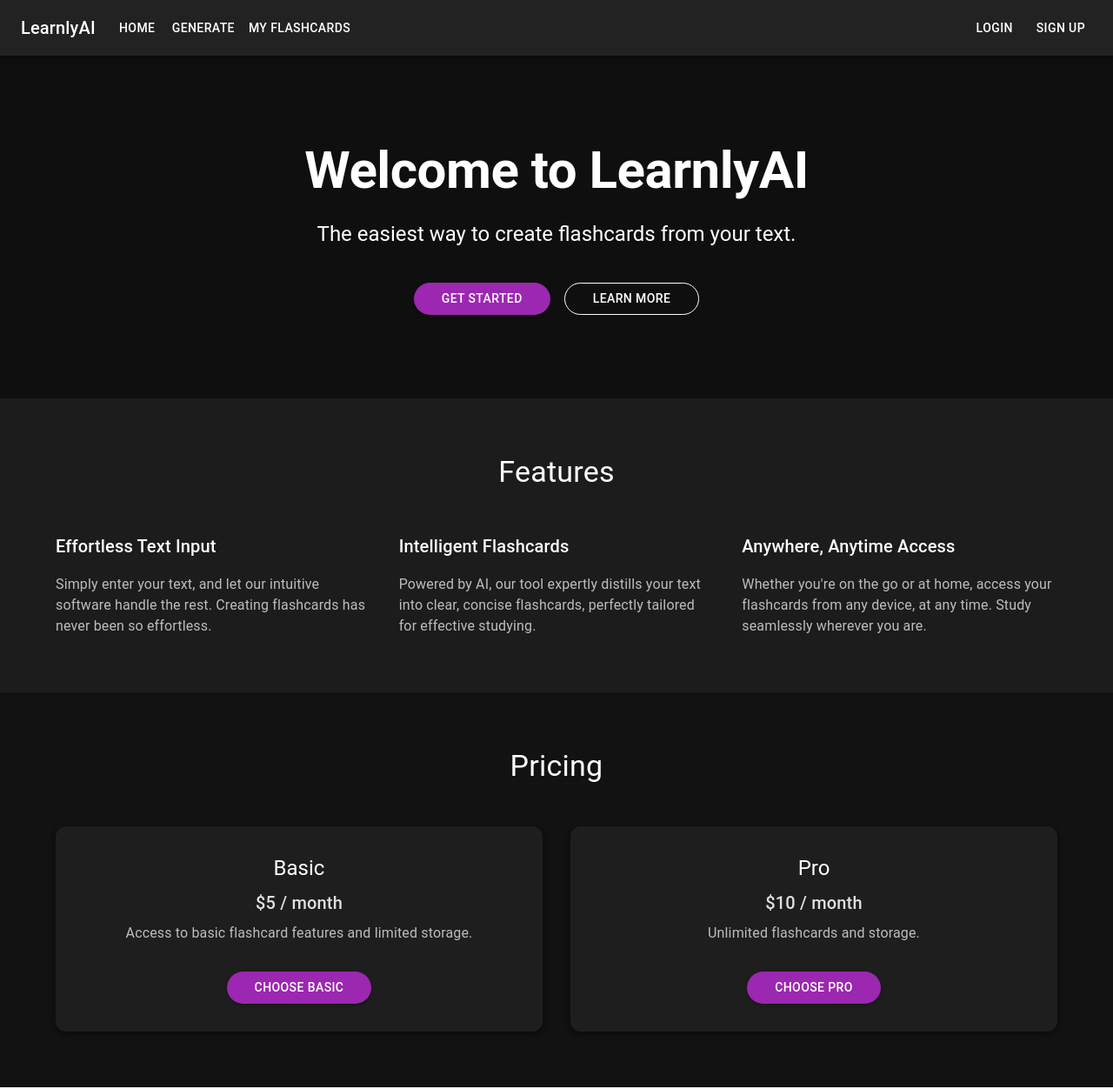
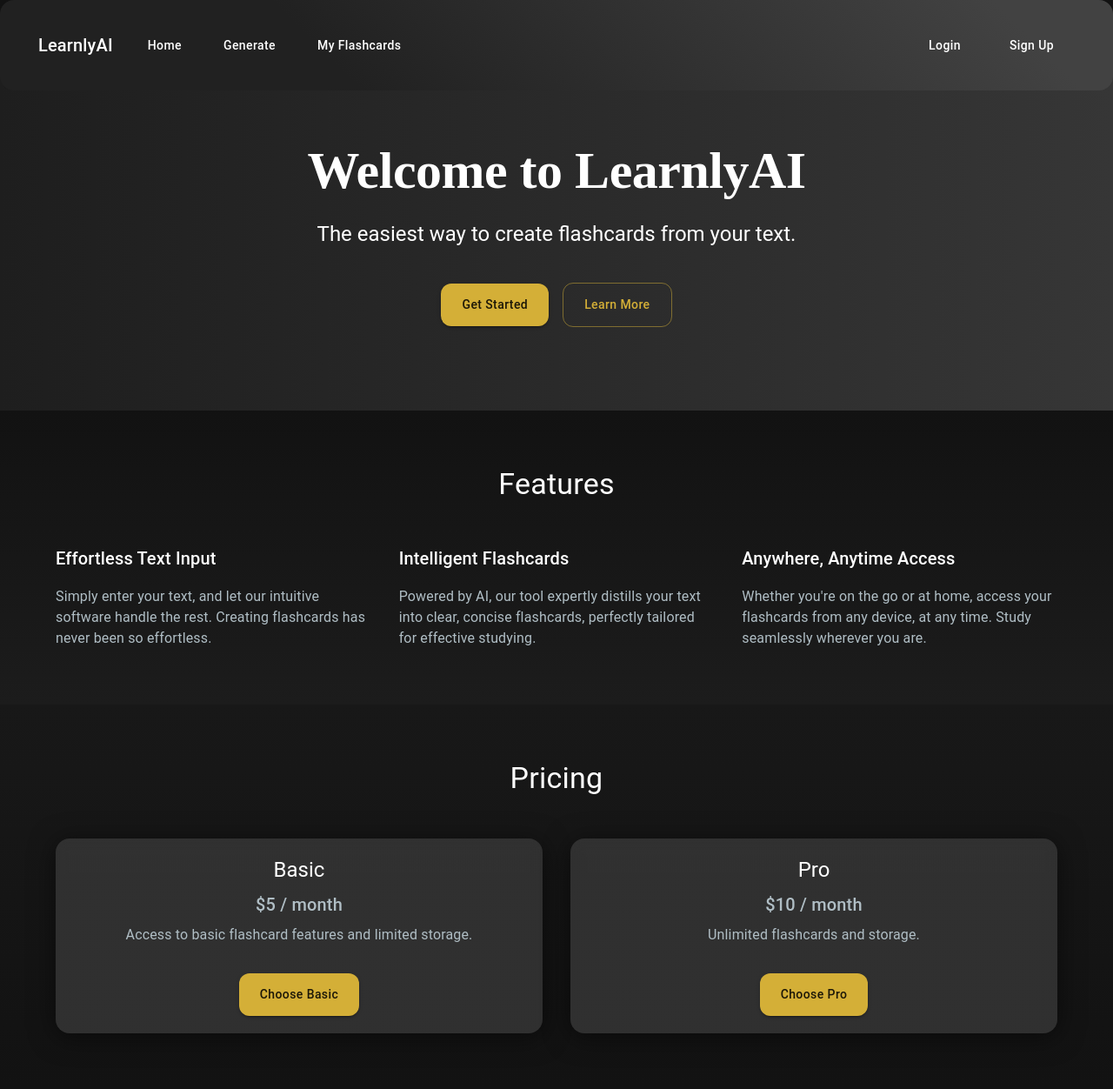
Before and after one commit to SalmaanRauf/LearnlyAI, a Next.js app: page / in a window 1280 px wide. Shown: the whole page at 87% size. Built offline with nearby package versions, Linux system fonts and the light colour scheme; no server answers.

Commit message:
fully functional

```diff
--- a/app/layout.js
+++ b/app/layout.js
@@ -2,6 +2,7 @@ import './globals.css';
 import { ClerkProvider } from '@clerk/nextjs';
 import { Inter } from 'next/font/google';
 import Header from '../components/Header';
+import Providers from '../components/Providers';
 
 const inter = Inter({ subsets: ['latin'] });
 
@@ -15,10 +16,10 @@ export default function RootLayout({ children }) {
     <ClerkProvider>
       <html lang="en">
         <body className={inter.className}>
-          {/* Global persistent header */}
-          <Header />
-          {/* Padding-top to prevent content being hidden behind the fixed header */}
-          <main style={{ paddingTop: '64px' }}>{children}</main>
+          <Providers>
+            <Header />
+            <main style={{ paddingTop: '64px' }}>{children}</main>
+          </Providers>
         </body>
       </html>
     </ClerkProvider>
--- a/app/page.js
+++ b/app/page.js
@@ -25,14 +25,13 @@ export default function FlashcardSaaS() {
 
       {/* Hero Section */}
       <Box
-        sx={{ textAlign: 'center', py: 12, bgcolor: '#0f0f0f', color: 'white' }}
+        sx={{
+          textAlign: 'center',
+          py: 12,
+          background: 'linear-gradient(90deg, #1e1e1e 0%, #363636 100%)'
+        }}
       >
-        <Typography
-          variant="h2"
-          component="h1"
-          gutterBottom
-          sx={{ fontWeight: 'bold' }}
-        >
+        <Typography variant="h2" component="h1" gutterBottom sx={{ fontWeight: 'bold' }}>
           Welcome to LearnlyAI
         </Typography>
         <Typography variant="h5" component="h2" gutterBottom>
@@ -41,7 +40,7 @@ export default function FlashcardSaaS() {
         <Button
           variant="contained"
           color="secondary"
-          sx={{ mt: 4, mr: 2, borderRadius: '50px', px: 4 }}
+          sx={{ mt: 4, mr: 2 }}
           onClick={handleGetStarted}
         >
           Get Started
@@ -49,55 +48,41 @@ export default function FlashcardSaaS() {
         <Button
           variant="outlined"
           color="secondary"
-          sx={{
-            mt: 4,
-            borderRadius: '50px',
-            px: 4,
-            color: 'white',
-            borderColor: 'white',
-          }}
+          sx={{ mt: 4 }}
         >
           Learn More
         </Button>
       </Box>
 
       {/* Features Section */}
-      <Box sx={{ bgcolor: '#1c1c1c', py: 8 }}>
+      <Box sx={{ py: 8, background: 'linear-gradient(180deg, #121212, #1c1c1c)' }}>
         <Container>
-          <Typography
-            variant="h4"
-            component="h2"
-            gutterBottom
-            sx={{ color: 'white', textAlign: 'center', mb: 6 }}
-          >
+          <Typography variant="h4" component="h2" gutterBottom sx={{ textAlign: 'center', mb: 6 }}>
             Features
           </Typography>
           <Grid container spacing={4}>
             <Grid item xs={12} md={4}>
-              <Typography variant="h6" sx={{ color: 'white', mb: 2 }}>
+              <Typography variant="h6" sx={{ mb: 2 }}>
                 Effortless Text Input
               </Typography>
-              <Typography sx={{ color: 'grey.400' }}>
-                Simply enter your text, and let our intuitive software handle the
-                rest. Creating flashcards has never been so effortless.
+              <Typography color="text.secondary">
+                Simply enter your text, and let our intuitive software handle the rest. Creating flashcards has never been so effortless.
               </Typography>
             </Grid>
             <Grid item xs={12} md={4}>
-              <Typography variant="h6" sx={{ color: 'white', mb: 2 }}>
+              <Typography variant="h6" sx={{ mb: 2 }}>
                 Intelligent Flashcards
               </Typography>
-              <Typography sx={{ color: 'grey.400' }}>
-                Powered by AI, our tool expertly distills your text into clear,
-                concise flashcards, perfectly tailored for effective studying.
+              <Typography color="text.secondary">
+                Powered by AI, our tool expertly distills your text into clear, concise flashcards, perfectly tailored for effective studying.
               </Typography>
             </Grid>
             <Grid item xs={12} md={4}>
-              <Typography variant="h6" sx={{ color: 'white', mb: 2 }}>
+              <Typography variant="h6" sx={{ mb: 2 }}>
                 Anywhere, Anytime Access
               </Typography>
-              <Typography sx={{ color: 'grey.400' }}>
-                Whether you're on the go or at home, access your flashcards from any
-                device, at any time. Study seamlessly wherever you are.
+              <Typography color="text.secondary">
+                Whether you're on the go or at home, access your flashcards from any device, at any time. Study seamlessly wherever you are.
               </Typography>
             </Grid>
           </Grid>
@@ -105,55 +90,40 @@ export default function FlashcardSaaS() {
       </Box>
 
       {/* Pricing Section */}
-      <Box sx={{ bgcolor: '#121212', py: 8, textAlign: 'center' }}>
+      <Box sx={{ py: 8, textAlign: 'center', background: 'linear-gradient(180deg, #181818, #121212)' }}>
         <Container>
-          <Typography
-            variant="h4"
-            component="h2"
-            gutterBottom
-            sx={{ color: 'white', mb: 6 }}
-          >
+          <Typography variant="h4" component="h2" gutterBottom sx={{ mb: 6 }}>
             Pricing
           </Typography>
           <Grid container spacing={4} justifyContent="center">
             <Grid item xs={12} md={6}>
-              <Paper elevation={4} sx={{ p: 4, bgcolor: '#1e1e1e', borderRadius: 3 }}>
-                <Typography variant="h5" sx={{ color: 'white' }} gutterBottom>
+              <Paper elevation={4}>
+                <Typography variant="h5" gutterBottom>
                   Basic
                 </Typography>
-                <Typography variant="h6" sx={{ color: 'grey.300' }} gutterBottom>
+                <Typography variant="h6" gutterBottom color="text.secondary">
                   $5 / month
                 </Typography>
-                <Typography sx={{ color: 'grey.400' }}>
+                <Typography color="text.secondary">
                   Access to basic flashcard features and limited storage.
                 </Typography>
-                <Button
-                  variant="contained"
-                  color="secondary"
-                  sx={{ mt: 4, borderRadius: '50px', px: 4 }}
-                  href="/subscribe/basic"
-                >
+                <Button variant="contained" color="secondary" sx={{ mt: 4 }} href="/subscribe/basic">
                   Choose Basic
                 </Button>
               </Paper>
             </Grid>
             <Grid item xs={12} md={6}>
-              <Paper elevation={4} sx={{ p: 4, bgcolor: '#1e1e1e', borderRadius: 3 }}>
-                <Typography variant="h5" sx={{ color: 'white' }} gutterBottom>
+              <Paper elevation={4}>
+                <Typography variant="h5" gutterBottom>
                   Pro
                 </Typography>
-                <Typography variant="h6" sx={{ color: 'grey.300' }} gutterBottom>
+                <Typography variant="h6" gutterBottom color="text.secondary">
                   $10 / month
                 </Typography>
-                <Typography sx={{ color: 'grey.400' }}>
+                <Typography color="text.secondary">
                   Unlimited flashcards and storage.
                 </Typography>
-                <Button
-                  variant="contained"
-                  color="secondary"
-                  sx={{ mt: 4, borderRadius: '50px', px: 4 }}
-                  href="/subscribe/pro"
-                >
+                <Button variant="contained" color="secondary" sx={{ mt: 4 }} href="/subscribe/pro">
                   Choose Pro
                 </Button>
               </Paper>
--- a/app/sign-in/[[...sign-in]]/page.js
+++ b/app/sign-in/[[...sign-in]]/page.js
@@ -6,7 +6,7 @@ export default function SignInPage() {
   return (
     <Box
       sx={{
-        bgcolor: '#0f0f0f',
+        backgroundColor: 'background.default',
         minHeight: '100vh',
         display: 'flex',
         flexDirection: 'column',
@@ -27,7 +27,7 @@ export default function SignInPage() {
           flexDirection="column"
           justifyContent="center"
           alignItems="center"
-          sx={{ textAlign: 'center', mt: 8, color: 'white' }}
+          sx={{ textAlign: 'center', mt: 8 }}
         >
           <Typography variant="h4" component="h1" gutterBottom>
             Sign In
--- a/app/sign-up/[[...sign-up]]/page.js
+++ b/app/sign-up/[[...sign-up]]/page.js
@@ -6,7 +6,7 @@ export default function SignUpPage() {
   return (
     <Box
       sx={{
-        bgcolor: '#0f0f0f',
+        backgroundColor: 'background.default',
         minHeight: '100vh',
         display: 'flex',
         flexDirection: 'column',
@@ -27,7 +27,7 @@ export default function SignUpPage() {
           flexDirection="column"
           justifyContent="center"
           alignItems="center"
-          sx={{ textAlign: 'center', mt: 8, color: 'white' }}
+          sx={{ textAlign: 'center', mt: 8 }}
         >
           <Typography variant="h4" component="h1" gutterBottom>
             Sign Up
--- a/app/subscribe/basic/page.js
+++ b/app/subscribe/basic/page.js
@@ -7,12 +7,12 @@ export default function BasicPlan() {
   const router = useRouter();
 
   return (
-    <Container maxWidth="md" sx={{ pt: 10 }}>
+    <Container maxWidth="md" sx={{ pt: 10, minHeight: 'calc(100vh - 64px)' }}>
       <Box display="flex" flexDirection="column" alignItems="center" mt={4}>
         <Typography variant="h4" component="h1" gutterBottom>
           Basic Plan - Free for Now!
         </Typography>
-        <Typography variant="body1" gutterBottom>
+        <Typography variant="body1" gutterBottom color="text.secondary">
           The Basic plan is free for now while we build additional features and subscription options.
         </Typography>
         <Button variant="contained" sx={{ mt: 4 }} onClick={() => router.push('/')}>
--- a/app/subscribe/pro/page.js
+++ b/app/subscribe/pro/page.js
@@ -7,12 +7,12 @@ export default function ProPlan() {
   const router = useRouter();
 
   return (
-    <Container maxWidth="md" sx={{ pt: 10 }}>
+    <Container maxWidth="md" sx={{ pt: 10, minHeight: 'calc(100vh - 64px)' }}>
       <Box display="flex" flexDirection="column" alignItems="center" mt={4}>
         <Typography variant="h4" component="h1" gutterBottom>
           Pro Plan - Free for Now!
         </Typography>
-        <Typography variant="body1" gutterBottom>
+        <Typography variant="body1" gutterBottom color="text.secondary">
           The Pro plan is free for now while we work on adding advanced features and benefits.
         </Typography>
         <Button variant="contained" sx={{ mt: 4 }} onClick={() => router.push('/')}>
--- a/components/Header.js
+++ b/components/Header.js
@@ -8,16 +8,10 @@ export default function Header() {
   const router = useRouter();
 
   return (
-    <AppBar position="fixed" sx={{ bgcolor: '#222' }}>
-      <Toolbar
-        sx={{
-          display: 'flex',
-          justifyContent: 'space-between',
-          flexWrap: 'wrap',
-        }}
-      >
+    <AppBar position="fixed">
+      <Toolbar sx={{ display: 'flex', justifyContent: 'space-between', flexWrap: 'wrap' }}>
         <Box sx={{ display: 'flex', alignItems: 'center' }}>
-          <Typography variant="h6" sx={{ color: 'white', mr: 2 }}>
+          <Typography variant="h6" sx={{ mr: 2 }}>
             LearnlyAI
           </Typography>
           <Button color="inherit" onClick={() => router.push('/')}>
@@ -32,18 +26,10 @@ export default function Header() {
         </Box>
         <Box>
           <SignedOut>
-            <Button
-              color="inherit"
-              onClick={() => router.push('/sign-in')}
-              sx={{ color: 'white' }}
-            >
+            <Button color="inherit" onClick={() => router.push('/sign-in')}>
               Login
             </Button>
-            <Button
-              color="inherit"
-              onClick={() => router.push('/sign-up')}
-              sx={{ color: 'white', ml: 1 }}
-            >
+            <Button color="inherit" onClick={() => router.push('/sign-up')} sx={{ ml: 1 }}>
               Sign Up
             </Button>
           </SignedOut>
--- /dev/null
+++ b/components/Providers.js
@@ -0,0 +1,99 @@
+"use client";
+
+import React from "react";
+import { ThemeProvider, CssBaseline } from "@mui/material";
+import { createTheme } from "@mui/material/styles";
+
+const theme = createTheme({
+  palette: {
+    mode: "dark",
+    primary: {
+      main: "#1E1E1E",
+      contrastText: "#ffffff",
+    },
+    secondary: {
+      main: "#D4AF37",
+    },
+    background: {
+      default: "#121212",
+      paper: "rgba(30,30,30,0.8)",
+    },
+    text: {
+      primary: "#ffffff",
+      secondary: "#b0bec5",
+    },
+  },
+  typography: {
+    fontFamily: '"Roboto", "Helvetica", "Arial", sans-serif',
+    h1: {
+      fontFamily: '"Playfair Display", serif',
+      fontWeight: 700,
+      letterSpacing: "0.05em",
+    },
+    h2: {
+      fontFamily: '"Playfair Display", serif',
+      fontWeight: 600,
+    },
+    body1: {
+      fontSize: "1rem",
+    },
+  },
+  components: {
+    MuiButton: {
+      styleOverrides: {
+        root: {
+          borderRadius: "12px",
+          textTransform: "none",
+          padding: "12px 24px",
+          transition: "all 0.3s ease",
+          "&:hover": {
+            boxShadow: "0px 4px 10px rgba(0, 0, 0, 0.3)",
+          },
+        },
+      },
+    },
+    MuiAppBar: {
+      styleOverrides: {
+        root: {
+          background: "linear-gradient(45deg, #212121 30%, #424242 90%)",
+          boxShadow: "none",
+        },
+      },
+    },
+    MuiPaper: {
+      styleOverrides: {
+        root: {
+          backgroundColor: "rgba(30,30,30,0.8)",
+          padding: "20px",
+          borderRadius: "16px",
+          backdropFilter: "blur(6px)",
+          boxShadow: "0px 4px 30px rgba(0, 0, 0, 0.5)",
+        },
+      },
+    },
+    MuiCard: {
+      styleOverrides: {
+        root: {
+          borderRadius: "16px",
+          overflow: "hidden",
+          transition: "transform 0.3s ease, box-shadow 0.3s ease",
+          "&:hover": {
+            transform: "translateY(-4px)",
+            boxShadow: "0px 8px 20px rgba(0, 0, 0, 0.5)",
+          },
+        },
+      },
+    },
+  },
+});
+
+const Providers = ({ children }) => {
+  return (
+    <ThemeProvider theme={theme}>
+      <CssBaseline />
+      {children}
+    </ThemeProvider>
+  );
+};
+
+export default Providers;
--- /dev/null
+++ b/theme.js
@@ -0,0 +1,58 @@
+import { createTheme } from '@mui/material/styles';
+
+const theme = createTheme({
+  palette: {
+    mode: 'dark',
+    primary: {
+      main: '#1E1E1E',
+      contrastText: '#ffffff',
+    },
+    secondary: {
+      main: '#64ffda',
+    },
+    background: {
+      default: '#121212',
+      paper: '#1e1e1e',
+    },
+    text: {
+      primary: '#ffffff',
+      secondary: '#b0bec5',
+    },
+  },
+  typography: {
+    fontFamily: '"Roboto", "Helvetica", "Arial", sans-serif',
+    h1: { fontWeight: 700 },
+    h2: { fontWeight: 600 },
+    body1: { fontSize: '1rem' },
+  },
+  components: {
+    MuiButton: {
+      styleOverrides: {
+        root: {
+          borderRadius: '8px',
+          textTransform: 'none',
+          padding: '10px 20px',
+        },
+      },
+    },
+    MuiAppBar: {
+      styleOverrides: {
+        root: {
+          background: 'linear-gradient(45deg, #212121 30%, #424242 90%)',
+          boxShadow: 'none',
+        },
+      },
+    },
+    MuiPaper: {
+      styleOverrides: {
+        root: {
+          backgroundColor: '#1e1e1e',
+          padding: '20px',
+          borderRadius: '12px',
+        },
+      },
+    },
+  },
+});
+
+export default theme;
```
Also changed, not shown: app/flashcards/page.js (+11 -6 lines), app/flashcards/study/[setId]/page.js (+46 -56 lines), app/generate/page.js (+77 -144 lines).
